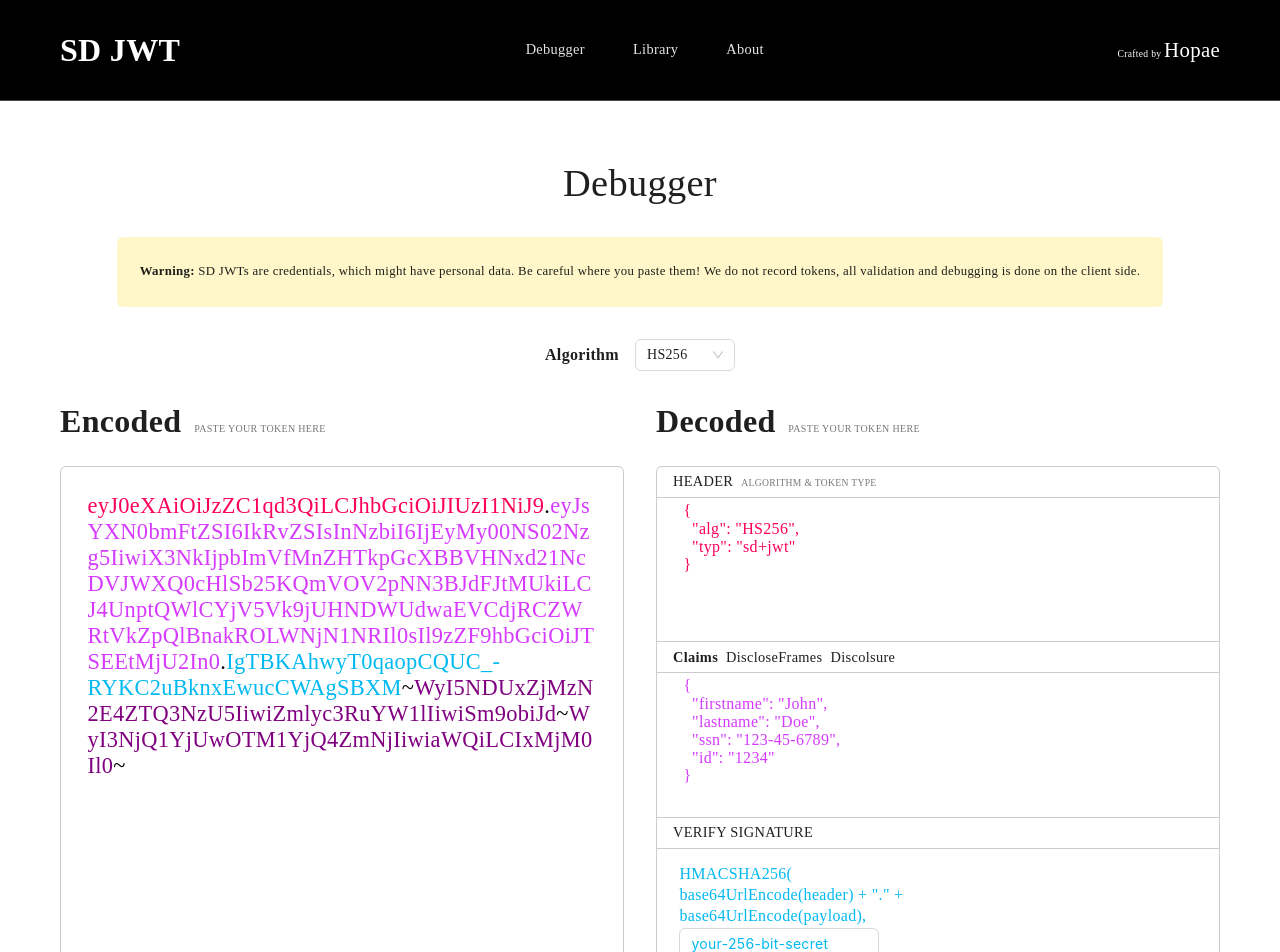
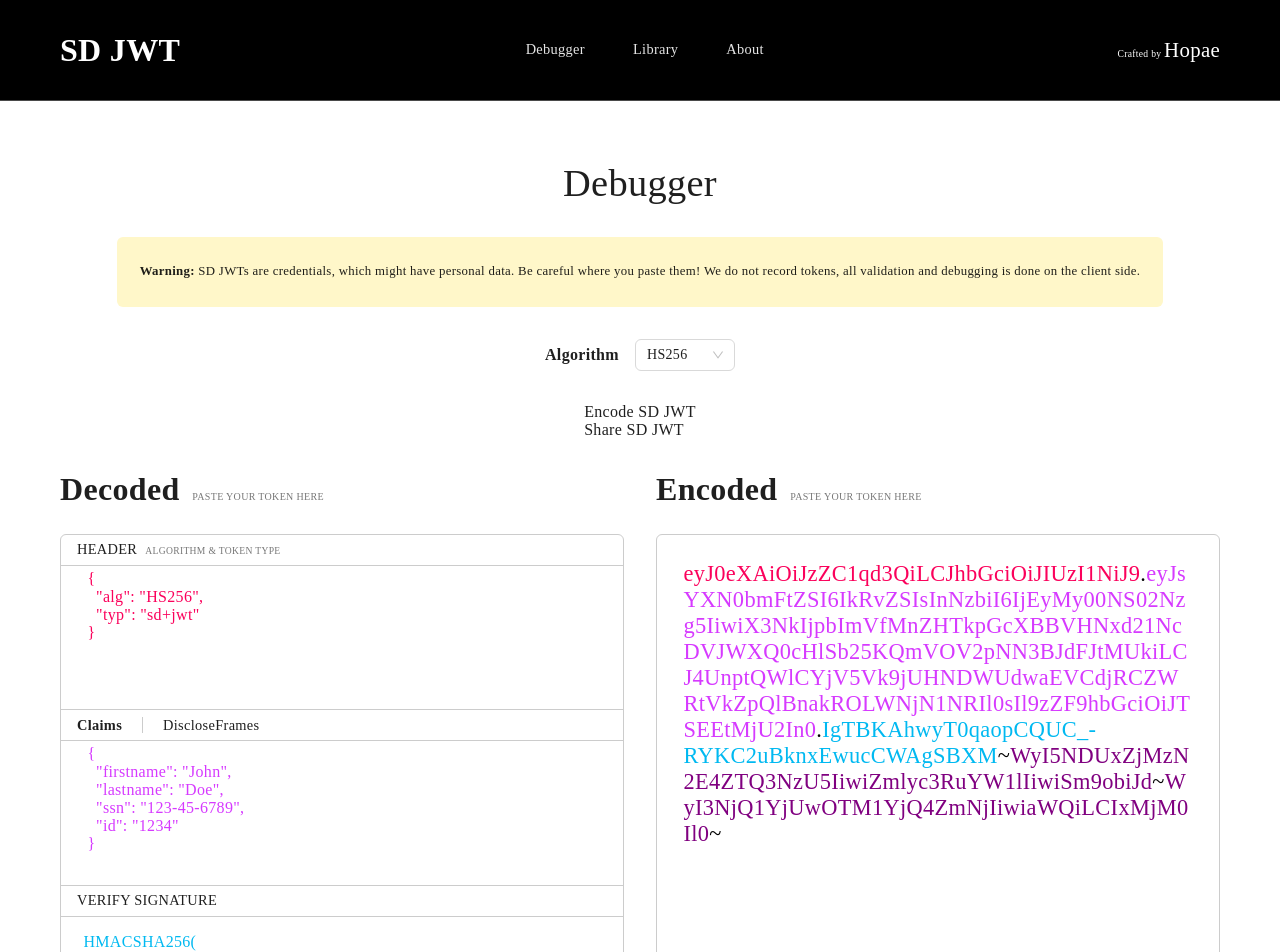
Before and after one commit to lukasjhan/sd-jwt-io, a React (Create React App) app: page / in a window 1280 px wide. Shown: the top 952 px of the page. Built offline with nearby package versions, Linux system fonts and the light colour scheme; a web font is replaced by a local one; what @lukas.j.han/sd-jwt-core would draw is missing.

Commit message:
feat: change jwt layout (#10)
Signed-off-by: tree <hhyjs2r@gmail.com>
Signed-off-by: Lukas.J.Han <lukas.j.han@gmail.com>
Co-authored-by: Lukas.J.Han <lukas.j.han@gmail.com>

```diff
--- a/src/components/Debugger.css
+++ b/src/components/Debugger.css
@@ -26,6 +26,15 @@
 .code-wrapper {
   display: flex;
   flex-direction: row;
+  gap: 2rem;
+  width: 100%;
+  justify-content: center;
+  align-items: center;
+  position: relative;
+}
+.code-reverse-wrapper {
+  display: flex;
+  flex-direction: row-reverse;
   gap: 2rem;
   width: 100%;
   justify-content: center;
@@ -83,7 +92,6 @@
 }
 
 .decode-header {
-  padding: 0.4rem 1rem;
   border-bottom: 1px solid #ccc;
   font-size: 0.9rem;
   display: flex;
@@ -91,6 +99,14 @@
   gap: 0.5rem;
   justify-content: flex-start;
   align-items: baseline;
+  display: flex;
+  justify-content: space-between;
+  box-sizing: border-box;
+}
+
+.payload-subhead {
+  flex: 1;
+  padding: 0.4rem 1rem;
 }
 
 .decode-item {
@@ -107,6 +123,10 @@
 
 .decode-border-top {
   border-top: 1px solid #ccc;
+}
+.decode-payload-layout {
+  display: flex;
+  justify-content: flex-end;
 }
 
 .json-editor {
--- a/src/components/Debugger.tsx
+++ b/src/components/Debugger.tsx
@@ -1,8 +1,8 @@
-import { message } from "antd";
-import CodeMirror from "codemirror";
-import { ReactNode, useEffect, useState } from "react";
-import { copyCurrentURLToClipboard, updateURLWithQuery } from "../utils";
-import { DebugHook } from "../hooks/debug.hook";
+import { message } from 'antd';
+import CodeMirror from 'codemirror';
+import { ReactNode, useEffect, useState } from 'react';
+import { copyCurrentURLToClipboard, updateURLWithQuery } from '../utils';
+import { DebugHook } from '../hooks/debug.hook';
 import {
   JwtCode,
   JwtHeader,
@@ -10,18 +10,19 @@ import {
   JwtSigature,
   SelectAlgorithm,
   Warning,
-} from "./index";
-import "./Debugger.css";
-import Button from "./common/Button";
-import { DebuggerContainer } from "./DebuggerContainer";
+} from './index';
+import './Debugger.css';
+import Button from './common/Button';
+import { DebuggerContainer } from './DebuggerContainer';
+import { Equipments } from './Equipments';
 
 export const Debugger = () => {
   useEffect(() => {
-    if (window.location.hash !== "#debugger") {
+    if (window.location.hash !== '#debugger') {
       return;
     }
     setTimeout(() => {
-      const element = document.getElementById("debugger");
+      const element = document.getElementById('debugger');
       if (element) {
         const offset = 150; // Number of pixels you want to scroll above the element
         const elementPosition =
@@ -30,7 +31,7 @@ export const Debugger = () => {
 
         window.scrollTo({
           top: offsetPosition,
-          behavior: "smooth",
+          behavior: 'smooth',
         });
       }
     });
@@ -56,9 +57,25 @@ export const Debugger = () => {
     verify,
   } = DebugHook();
 
-  const [tab, setTab] = useState<"claim" | "discloseFrame" | "discolsures">(
-    "claim"
-  );
+  type TabType = 'claim' | 'discloseFrame' | 'discolsures';
+  const [tab, setTab] = useState<TabType>('claim');
+  const [isEcoded, setIsEncoded] = useState(false);
+
+  const encodeClaim = () => {
+    encode();
+    setIsEncoded(true);
+  };
+
+  const decodeJwt = () => {
+    decode();
+    setIsEncoded(false);
+  };
+
+  const shareSdJwt = async () => {
+    updateURLWithQuery(`token=${token}`);
+    const result = await copyCurrentURLToClipboard();
+    if (result) message.success('URL is copied to your clipboard', 2);
+  };
 
   const tabValue = {
     claim: claims,
@@ -75,7 +92,7 @@ export const Debugger = () => {
   useEffect(() => {
     // Parse the URL query parameters
     const queryParams = new URLSearchParams(window.location.search);
-    const tokenParam = queryParams.get("token");
+    const tokenParam = queryParams.get('token');
 
     // If the "token" parameter exists, use it as the initial state
     if (tokenParam) {
@@ -92,14 +109,26 @@ export const Debugger = () => {
       <Warning />
       <SelectAlgorithm />
 
-      <div className="code-wrapper">
+      <Equipments
+        isEcoded={isEcoded}
+        encodeClaim={encodeClaim}
+        decodeJwt={decodeJwt}
+        shareSdJwt={shareSdJwt}
+      />
+
+      <div className={isEcoded ? 'code-wrapper' : 'code-reverse-wrapper'}>
         <DebuggerContainer headerText="Encoded">
           <JwtCode token={token} setToken={setToken} />
         </DebuggerContainer>
+
         <DebuggerContainer headerText="Decoded">
           <div className="decode-area">
             <JwtHeader header={header} setHeader={setHeader} />
-            <Tabs tab={tab} setTab={setTab} />
+            {isEcoded ? (
+              <SingleTab tab={tab} setTab={setTab} />
+            ) : (
+              <MultiTab tab={tab} setTab={setTab} />
+            )}
             <JwtPayload payload={tabValue[tab]} setPayload={tabHandler[tab]} />
             <JwtSigature
               secret={secret}
@@ -110,23 +139,6 @@ export const Debugger = () => {
           </div>
         </DebuggerContainer>
       </div>
-
-      <div className="verified-share-wrapper">
-        <Button onClick={() => encode()}>Encode SD JWT</Button>
-        <Button onClick={() => decode()}>Decode SD JWT</Button>
-        <Button onClick={() => verify()}>Verify Signature</Button>
-        <Button
-          onClick={async () => {
-            updateURLWithQuery(`token=${token}`);
-            const result = await copyCurrentURLToClipboard();
-            if (result) message.success("URL is copied to your clipboard", 2);
-          }}
-          className="subdue"
-          style={{ background: "transparent" }}
-        >
-          Share SD JWT
-        </Button>
-      </div>
     </div>
   );
 };
@@ -134,35 +146,35 @@ export const Debugger = () => {
 interface TabProps {
   tabName: string;
   isActive: boolean;
-  setTab: any;
+  setTab: React.Dispatch<React.SetStateAction<string>>;
   children: ReactNode;
 }
 
-CodeMirror.defineMode("jwt", function () {
-  console.log("jwt code Mirror");
+CodeMirror.defineMode('jwt', function () {
+  console.log('jwt code Mirror');
   return {
     token: function (stream, state) {
       if (stream.sol()) {
-        state.partParsed = "header"; // Start of line, assume header
+        state.partParsed = 'header'; // Start of line, assume header
       }
 
-      if (stream.eat(".") || stream.eat("~")) {
+      if (stream.eat('.') || stream.eat('~')) {
         // Consume and style the dot
-        if (state.partParsed === "header") {
-          state.partParsed = "payload";
-        } else if (state.partParsed === "payload") {
-          state.partParsed = "signature";
-        } else if (state.partParsed === "signature") {
-          state.partParsed = "after-signature"; // After the signature, no styling
+        if (state.partParsed === 'header') {
+          state.partParsed = 'payload';
+        } else if (state.partParsed === 'payload') {
+          state.partParsed = 'signature';
+        } else if (state.partParsed === 'signature') {
+          state.partParsed = 'after-signature'; // After the signature, no styling
         }
-        return "jwt-dot";
+        return 'jwt-dot';
       }
 
       stream.next(); // Consume the next character
-      if (state.partParsed === "after-signature") {
-        return "sdjwt-disclosure"; // No styling after the signature
+      if (state.partParsed === 'after-signature') {
+        return 'sdjwt-disclosure'; // No styling after the signature
       }
-      return "jwt-" + state.partParsed; // Style based on the current part
+      return 'jwt-' + state.partParsed; // Style based on the current part
     },
     startState: function () {
       return { partParsed: null };
@@ -170,37 +182,34 @@ CodeMirror.defineMode("jwt", function () {
   };
 });
 
-const Tab = ({ tabName, isActive, setTab, children }: TabProps) => (
-  <span
-    className={isActive ? "decode-tab-active" : "decode-tab"}
-    onClick={() => setTab(tabName)}
-  >
-    {children}
-  </span>
+const SingleTab = ({ tab, setTab }: any) => (
+  <div className="decode-header decode-border-top">
+    <span
+      className={tab === 'discolsures' ? 'decode-tab-active' : 'decode-tab'}
+      onClick={() => setTab('discolsures')}
+    >
+      {'Discolsures'}
+    </span>
+  </div>
 );
 
-const Tabs = ({ tab, setTab }: any) => (
+const MultiTab = ({ tab, setTab }: any) => (
   <div className="decode-header decode-border-top">
-    <Tab
-      tabName="claim"
-      isActive={tab === "claim"}
-      setTab={() => setTab("discloseFrame")}
-    >
-      Claims
-    </Tab>
-    <Tab
-      tabName="discloseFrame"
-      isActive={tab === "discloseFrame"}
-      setTab={() => setTab("discolsures")}
-    >
-      DiscloseFrames
-    </Tab>
-    <Tab
-      tabName="discolsures"
-      isActive={tab === "discolsures"}
-      setTab={() => setTab("discolsures")}
-    >
-      Discolsure
-    </Tab>
+    <div className="payload-subhead">
+      <span
+        className={tab === 'claim' ? 'decode-tab-active' : 'decode-tab'}
+        style={{ borderRight: '1px solid #ccc', paddingRight: '1.25rem' }}
+        onClick={() => setTab('claim')}
+      >
+        {'Claims'}
+      </span>
+      <span
+        className={tab === 'discloseFrame' ? 'decode-tab-active' : 'decode-tab'}
+        onClick={() => setTab('discloseFrame')}
+        style={{ paddingLeft: '1.25rem' }}
+      >
+        {'DiscloseFrames'}
+      </span>
+    </div>
   </div>
 );
--- /dev/null
+++ b/src/components/Equipments.tsx
@@ -0,0 +1,30 @@
+import Button from "./common/Button";
+
+interface EquipmentsProps {
+  isEcoded: boolean;
+  encodeClaim: () => void;
+  decodeJwt: () => void;
+  shareSdJwt: () => void;
+}
+export const Equipments = ({
+  isEcoded,
+  encodeClaim,
+  decodeJwt,
+  shareSdJwt,
+}: EquipmentsProps) => {
+  return (
+    <div>
+      <Button onClick={isEcoded ? () => decodeJwt() : () => encodeClaim()}>
+        {isEcoded ? "Decode SD JWT" : "Encode SD JWT"}
+      </Button>
+
+      <Button
+        onClick={shareSdJwt}
+        className="subdue"
+        style={{ background: "transparent" }}
+      >
+        Share SD JWT
+      </Button>
+    </div>
+  );
+};
--- a/src/components/decoded/JwtPayload.tsx
+++ b/src/components/decoded/JwtPayload.tsx
@@ -6,7 +6,7 @@ export const JwtPayload = ({
   setPayload,
 }: {
   payload: string;
-  setPayload: any;
+  setPayload: React.Dispatch<React.SetStateAction<string>>;
 }) => {
   return (
     <div style={decodeItem}>
--- a/src/components/decoded/JwtSigature.tsx
+++ b/src/components/decoded/JwtSigature.tsx
@@ -11,7 +11,7 @@ export const JwtSigature = ({
   secret: any;
   setSecret: any;
   checked: boolean;
-  setChecked: any;
+  setChecked: React.Dispatch<React.SetStateAction<boolean>>;
 }) => {
   const onChange = (e: CheckboxChangeEvent) => {
     console.log(`checked = ${e.target.checked}`);
```
Also changed, not shown: src/hooks/debug.hook.ts (+49 -49 lines).
